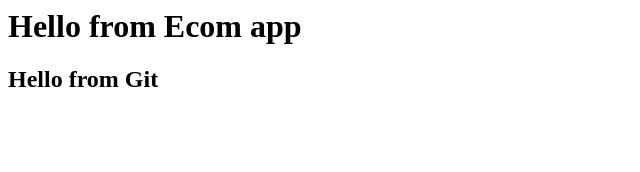
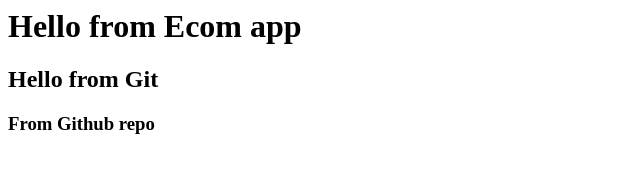
Before and after one commit to cloudiandevops/git-demo, a plain HTML site: page index.html in a window 1280 px wide. Shown: the whole page, without its empty margins (0-640 px from the left). Drawn offline with Linux system fonts and the light colour scheme.

Commit message:
Update index.html

```diff
--- a/index.html
+++ b/index.html
@@ -1,2 +1,3 @@
 <h1>Hello from Ecom app</h1>
 <h2>Hello from Git</h2>
+<h3>From Github repo</h3>
```
